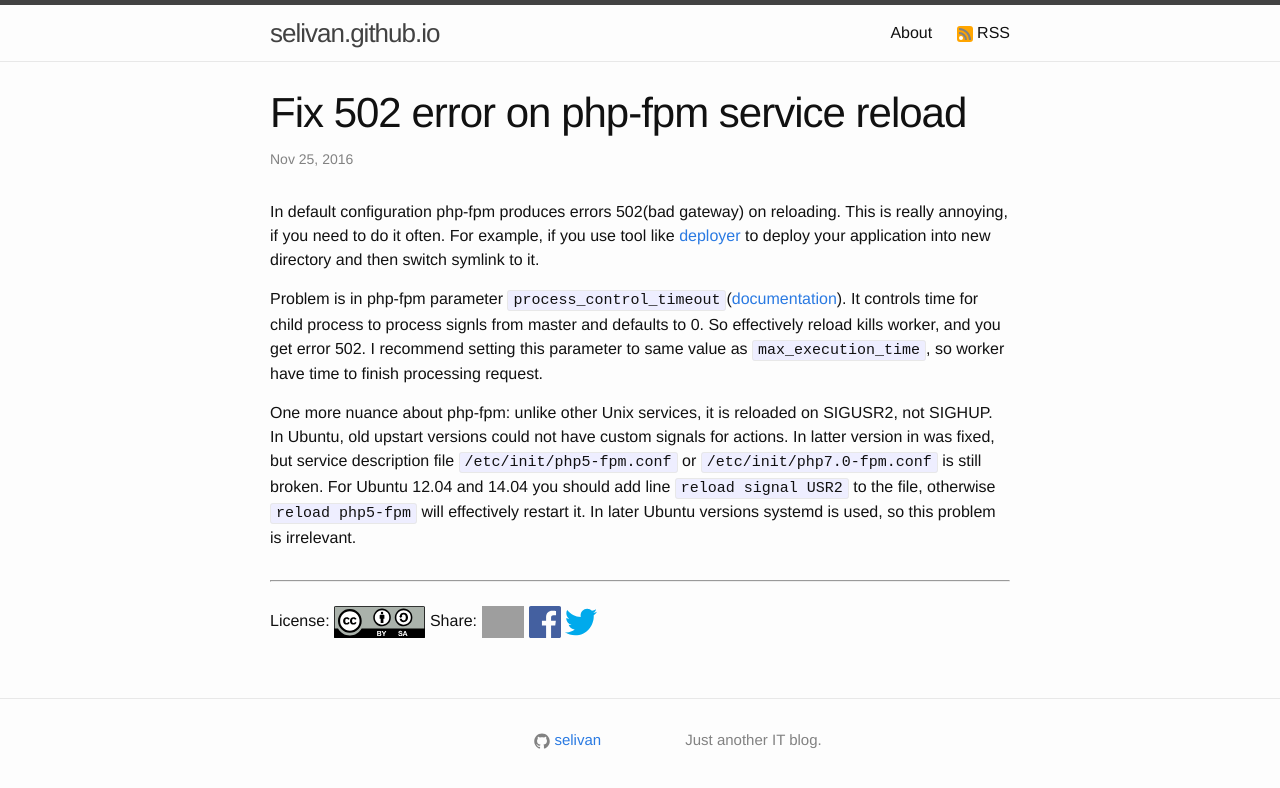
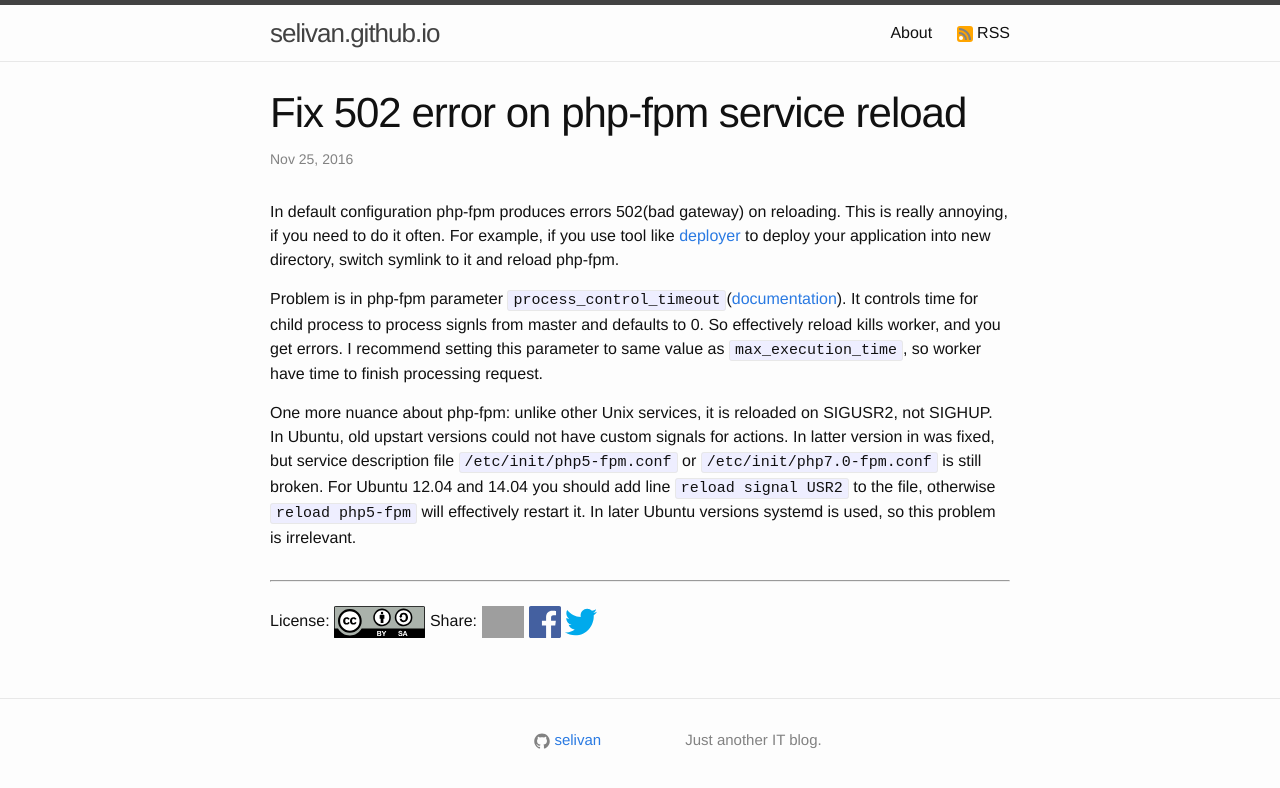
Before and after one commit to selivan/selivan.github.io, a Jekyll site: the page built from _posts/2016-11-25-php-fpm-502-error-on-reload.md, in a window 1280 px wide. Shown: the top 788 px of the page. Built offline with Jekyll 4.4.1, drawn with Linux system fonts in a browser that asks for light colours; comment, search, counter and statistics services are not loaded; grey boxes are pictures that could not be loaded.

Commit message:
small fix

```diff
--- a/_posts/2016-11-25-php-fpm-502-error-on-reload.md
+++ b/_posts/2016-11-25-php-fpm-502-error-on-reload.md
@@ -4,8 +4,8 @@ title:  "Fix 502 error on php-fpm service reload"
 tags: php
 ---
 
-In default configuration php-fpm produces errors 502(bad gateway) on reloading. This is really annoying, if you need to do it often. For example, if you use tool like [deployer](https://deployer.org/) to deploy your application into new directory and then switch symlink to it.
+In default configuration php-fpm produces errors 502(bad gateway) on reloading. This is really annoying, if you need to do it often. For example, if you use tool like [deployer](https://deployer.org/) to deploy your application into new directory, switch symlink to it and reload php-fpm.
 
-Problem is in php-fpm parameter `process_control_timeout`([documentation](http://php.net/manual/en/install.fpm.configuration.php)). It controls time for child process to process signls from master and defaults to 0. So effectively reload kills worker, and you get error 502. I recommend setting this parameter to same value as `max_execution_time`, so worker have time to finish processing request.
+Problem is in php-fpm parameter `process_control_timeout`([documentation](http://php.net/manual/en/install.fpm.configuration.php)). It controls time for child process to process signls from master and defaults to 0. So effectively reload kills worker, and you get errors. I recommend setting this parameter to same value as `max_execution_time`, so worker have time to finish processing request.
 
 One more nuance about php-fpm: unlike other Unix services, it is reloaded on SIGUSR2, not SIGHUP. In Ubuntu, old upstart versions could not have custom signals for actions. In latter version in was fixed, but service description file `/etc/init/php5-fpm.conf` or `/etc/init/php7.0-fpm.conf` is still broken. For Ubuntu 12.04 and 14.04 you should add line `reload signal USR2` to the file, otherwise `reload php5-fpm` will effectively restart it. In later Ubuntu versions systemd is used, so this problem is irrelevant.
```
